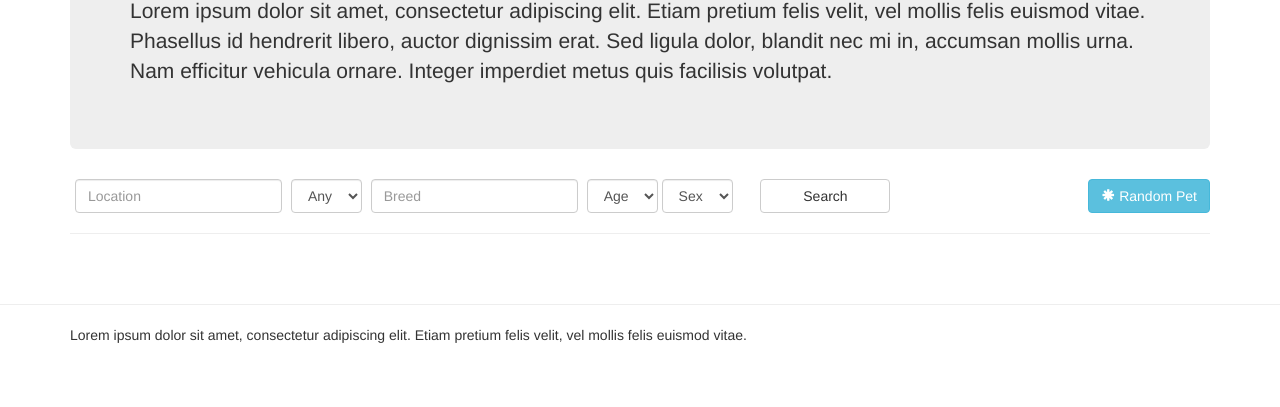
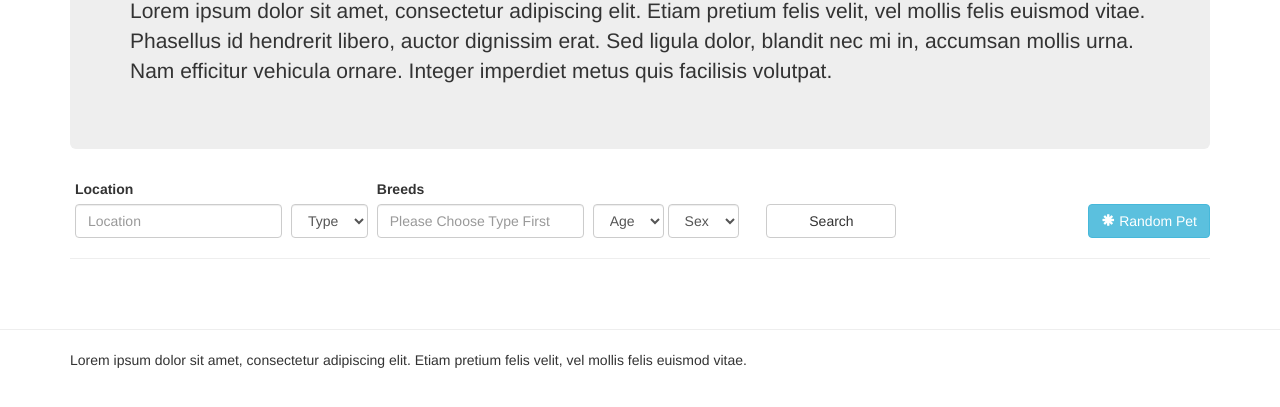
Before and after one commit to abenson-nexient/Petfinder_June, a website: page petfinder-app/resources/static/index.html in a window 1280 px wide. Shown: the part 223-630 px from the top of the page. Drawn offline with nearby package versions, Linux system fonts and the light colour scheme; some packages are replaced by stand-ins of ours; no server answers; a script that the page names is missing.

Commit message:
code cleanup

```diff
--- a/petfinder-app/resources/static/css/petfinder.css
+++ b/petfinder-app/resources/static/css/petfinder.css
@@ -111,9 +111,18 @@ form[name="petSearch"] .form-group {
   margin: 0px 5px;
 }
 
+form[name="petSearch"] label {
+  display: block;
+}
+
 form[name="petSearch"] button[type="submit"] {
-  margin-left: 24px;
+  margin: 25px 0px 0px 24px;
   width: 130px;
+}
+
+form[name="petSearch"] select,
+#random-pet-button {
+  margin-top: 25px;
 }
 
 .glyphicon.glyphicon-triangle-bottom {
@@ -128,4 +137,6 @@ form[name="petSearch"] button[type="submit"] {
   padding-left: 9px;
 }
 
+
+
 /*==============================*/
--- a/petfinder-app/resources/static/index.html
+++ b/petfinder-app/resources/static/index.html
@@ -51,28 +51,27 @@
 		<div class="col-md-10">
 			<form class="form-inline" role="search" name="petSearch" ng-submit="searchPets(pet)">
 				<div class="form-group">
+					<label for="location">Location</label>
 				  <input type="text" class="form-control" placeholder="Location" ng-model="pet.location" required>
 				</div>
-				<select class="form-control" ng-model="pet.animal">
-				  <option value="" selected="selected">Any</option>
-					<option ng-repeat="type in animalTypes" value="{{type}}">{{type}}</option>
+				<select class="form-control" ng-options="type for type in animalTypes" ng-model="pet.animal">
+					<option value="">Type</option>
 				</select>
 				<div class="form-group">
-				  <input type="text" class="form-control" placeholder="Breed" ng-model="pet.breed">
+					<label for="breed">Breeds</label>
+				  <input type="text" class="form-control" placeholder="Please Choose Type First" ng-model="pet.breed" ng-disabled="!pet.animal">
 				</div>
-				<select class="form-control" ng-model="pet.age">
-				  <option value="" selected="selected">Age</option>
-					<option ng-repeat="age in ageOptions" value="{{age}}">{{age}}</option>
+				<select class="form-control" ng-options="age for age in ageOptions" ng-model="pet.age">
+					<option value="">Age</option>
 				</select>
-				<select class="form-control" ng-model="pet.sex">
-				  <option value="" selected="selected">Sex</option>
-					<option ng-repeat="sex in sexOptions" value="{{sex}}">{{sex}}</option>
+				<select class="form-control" ng-options="sex for sex in sexOptions" ng-model="pet.sex">
+					<option value="">Sex</option>
 				</select>
 				<button type="submit" class="btn btn-default" ng-disabled="petSearch.$invalid">Search</button>
 			</form>
 		</div>
 		<div class="col-md-2">
-			<div class="pull-right">
+			<div class="pull-right" id="random-pet-button">
 				<a class="btn btn-info" href="#" data-toggle="modal" data-target="#pet-modal" ng-click="getRandomPet()">
 					<i class="glyphicon glyphicon-asterisk"></i>
 					Random Pet
```
